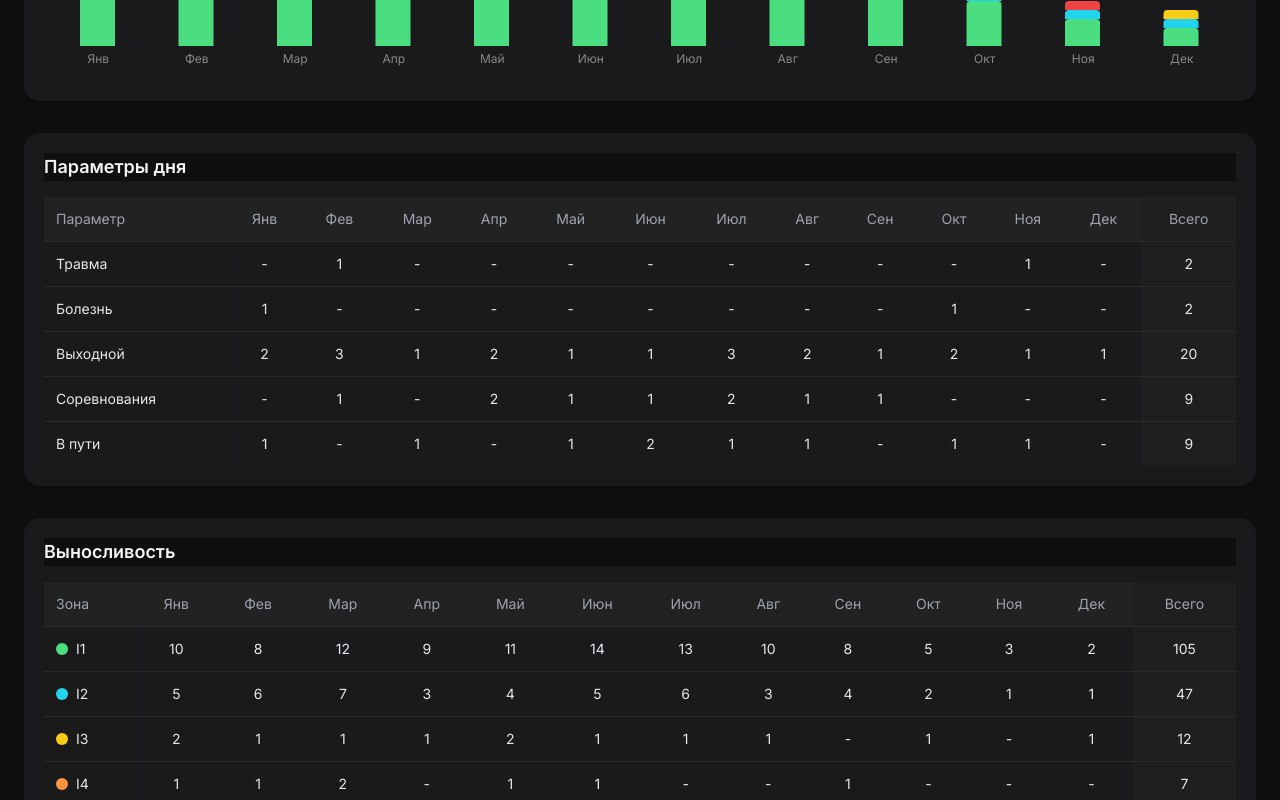
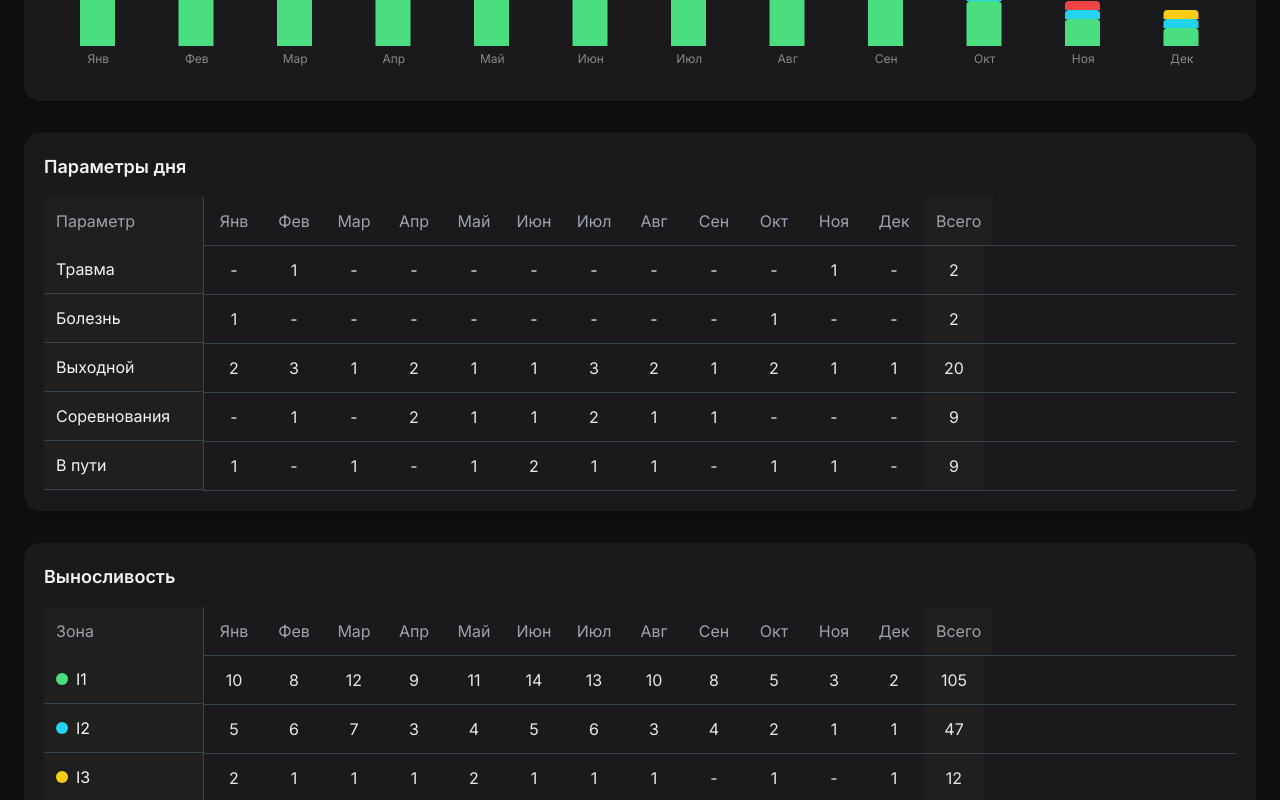
Before and after one commit to mbaliabin/dagbook-test, a React (Vite) app in the folder fasx-frontend/: page /statistics in a window 1280 px wide. Shown: the part 640-1440 px from the top of the page. Built offline with nearby package versions, Linux system fonts and the light colour scheme.

Commit message:
Доработка StatisticsPage.tsx 248

```diff
--- a/fasx-frontend/src/pages/StatisticsPage.tsx
+++ b/fasx-frontend/src/pages/StatisticsPage.tsx
@@ -71,23 +71,13 @@ export default function StatsPage() {
     return `${h}:${m.toString().padStart(2, "0")}`;
   };
 
-  const computeWeekColumns = () => {
-    const today = dayjs();
-    const currentWeek = today.week();
-    const weeks: string[] = [];
-    for (let i = 1; i <= currentWeek; i++) weeks.push(`Неделя ${i}`);
-    return weeks;
-  };
-
-  const computeMonthColumns = () => {
-    const today = dayjs();
-    const currentMonth = today.month();
-    return months.slice(0, currentMonth + 1);
-  };
-
   const computeColumns = () => {
-    if (periodType === "week") return computeWeekColumns();
-    if (periodType === "month") return computeMonthColumns();
+    if (periodType === "week") {
+      const weeks: string[] = [];
+      for (let i = 1; i <= dayjs().week(); i++) weeks.push(`Неделя ${i}`);
+      return weeks;
+    }
+    if (periodType === "month") return months.slice(0, dayjs().month() + 1);
     if (periodType === "year") return months;
     if (periodType === "custom") {
       const start = dayjs(dateRange.startDate);
@@ -137,6 +127,56 @@ export default function StatsPage() {
     { label: "Статистика", icon: CalendarDays, path: "/statistics" },
   ];
 
+  // --- Таблицы данные ---
+  const dayParams = [
+    { param: "Травма", months: [0, 1, 0, 0, 0, 0, 0, 0, 0, 0, 1, 0] },
+    { param: "Болезнь", months: [1, 0, 0, 0, 0, 0, 0, 0, 0, 1, 0, 0] },
+    { param: "Выходной", months: [2, 3, 1, 2, 1, 1, 3, 2, 1, 2, 1, 1] },
+    { param: "Соревнования", months: [0, 1, 0, 2, 1, 1, 2, 1, 1, 0, 0, 0] },
+    { param: "В пути", months: [1, 0, 1, 0, 1, 2, 1, 1, 0, 1, 1, 0] },
+  ];
+
+  // --- Функция рендеринга таблицы с фиксированной первой колонкой ---
+  const renderFixedTable = (title: string, firstColName: string, rows: any[], showColor: boolean = false) => (
+    <div className="bg-[#1a1a1d] p-5 rounded-2xl shadow-lg mb-6">
+      <h2 className="text-lg font-semibold text-gray-100 mb-4">{title}</h2>
+      <div className="relative flex">
+        {/* Левая колонка */}
+        <div className="flex flex-col min-w-[160px] border-r border-gray-700 bg-[#1f1f1f] z-20">
+          <div className="p-3 font-medium text-gray-400 sticky top-0 bg-[#1f1f1f] z-30">{firstColName}</div>
+          {rows.map((row) => (
+            <div key={row.param || row.zone || row.type} className="p-3 border-b border-gray-700 flex items-center gap-2 text-gray-100">
+              {showColor && row.color && <span className="w-3 h-3 rounded-full" style={{ backgroundColor: row.color }}></span>}
+              {row.param || row.zone || row.type}
+            </div>
+          ))}
+        </div>
+
+        {/* Правая часть с данными */}
+        <div className="overflow-auto flex-1">
+          <div className="flex sticky top-0 z-10 bg-[#1a1a1d] border-b border-gray-700">
+            {filteredMonths.map((m) => (
+              <div key={m} className="p-3 min-w-[60px] text-center font-medium text-gray-400">{m}</div>
+            ))}
+            <div className="p-3 min-w-[60px] text-center font-medium text-gray-400 bg-[#1f1f1f]">Всего</div>
+          </div>
+          {rows.map((row) => {
+            const values = row.months || filteredMonths.map((_, i) => row.months[i] ?? 0);
+            const total = values.reduce((a:number,b:number)=>a+b,0);
+            return (
+              <div key={row.param || row.zone || row.type} className="flex border-b border-gray-700 hover:bg-[#252525]/60 transition">
+                {values.map((val:number,i:number)=>(
+                  <div key={i} className="p-3 min-w-[60px] text-center">{val>0?val:"-"}</div>
+                ))}
+                <div className="p-3 min-w-[60px] text-center font-medium bg-[#1f1f1f]">{total}</div>
+              </div>
+            );
+          })}
+        </div>
+      </div>
+    </div>
+  );
+
   return (
     <div className="min-h-screen bg-[#0f0f0f] text-gray-200 p-6 w-full">
       <div className="w-full space-y-8">
@@ -167,7 +207,9 @@ export default function StatsPage() {
             const isActive = location.pathname === item.path;
             return (
               <button key={item.path} onClick={() => navigate(item.path)}
-                className={`flex flex-col items-center text-sm transition-colors ${isActive ? "text-blue-500" : "text-gray-400 hover:text-white"}`}
+                className={`flex flex-col items-center text-sm transition-colors ${
+                  isActive ? "text-blue-500" : "text-gray-400 hover:text-white"
+                }`}
               >
                 <Icon className="w-6 h-6" />
                 <span>{item.label}</span>
@@ -223,7 +265,7 @@ export default function StatsPage() {
 
         {/* Диаграмма */}
         <div className="bg-[#1a1a1d] p-5 rounded-2xl shadow-lg">
-          <h2 className="text-lg font-semibold mb-4 text-gray-100 sticky top-0 z-30 bg-[#0f0f0f]">Зоны выносливости</h2>
+          <h2 className="text-lg font-semibold mb-4 text-gray-100">Зоны выносливости</h2>
           <div className="h-64">
             <ResponsiveContainer width="100%" height="100%">
               <BarChart data={filteredMonths.map((month, i) => {
@@ -256,48 +298,9 @@ export default function StatsPage() {
         </div>
 
         {/* Таблицы */}
-
-        {/** Функция генерации таблицы для DRY */}
-        {[
-          { title: "Параметры дня", rows: [
-            { param: "Травма", months: [0,1,0,0,0,0,0,0,0,0,1,0] },
-            { param: "Болезнь", months: [1,0,0,0,0,0,0,0,0,1,0,0] },
-            { param: "Выходной", months: [2,3,1,2,1,1,3,2,1,2,1,1] },
-            { param: "Соревнования", months: [0,1,0,2,1,1,2,1,1,0,0,0] },
-            { param: "В пути", months: [1,0,1,0,1,2,1,1,0,1,1,0] },
-          ], firstColName: "Параметр" },
-          { title: "Выносливость", rows: filteredEnduranceZones, firstColName: "Зона" },
-          { title: "Формы активности", rows: filteredMovementTypes, firstColName: "Тип активности" },
-        ].map((table, idx) => (
-          <div key={idx} className="bg-[#1a1a1d] p-5 rounded-2xl shadow-lg overflow-x-auto relative">
-            <h2 className="text-lg font-semibold text-gray-100 mb-4 sticky top-0 z-30 bg-[#0f0f0f]">{table.title}</h2>
-            <table className="w-full min-w-[900px] text-sm border-collapse">
-              <thead className="sticky top-10 z-20">
-                <tr className="bg-[#222] text-gray-400 text-left">
-                  <th className="p-3 font-medium sticky left-0 bg-[#222] z-40">{table.firstColName}</th>
-                  {filteredMonths.map((m) => (<th key={m} className="p-3 font-medium text-center">{m}</th>))}
-                  <th className="p-3 font-medium text-center bg-[#1f1f1f]">Всего</th>
-                </tr>
-              </thead>
-              <tbody>
-                {table.rows.map((row: any) => {
-                  const values = row.months || filteredMonths.map((_, i) => row.months[i] ?? 0);
-                  const total = values.reduce((a:number,b:number)=>a+b,0);
-                  return (
-                    <tr key={row.param || row.zone || row.type} className="border-t border-[#2a2a2a] hover:bg-[#252525]/60 transition">
-                      <td className="p-3 sticky left-0 bg-[#1a1a1a] z-10 flex items-center gap-2">
-                        {row.color && <span className="inline-block w-3 h-3 rounded-full" style={{ backgroundColor: row.color }}></span>}
-                        {row.param || row.zone || row.type}
-                      </td>
-                      {values.map((val:number,i:number)=>(<td key={i} className="p-3 text-center">{val>0?val:"-"}</td>))}
-                      <td className="p-3 text-center font-medium bg-[#1f1f1f]">{total}</td>
-                    </tr>
-                  )
-                })}
-              </tbody>
-            </table>
-          </div>
-        ))}
+        {renderFixedTable("Параметры дня", "Параметр", dayParams)}
+        {renderFixedTable("Выносливость", "Зона", filteredEnduranceZones, true)}
+        {renderFixedTable("Формы активности", "Тип активности", filteredMovementTypes)}
 
       </div>
     </div>
```
